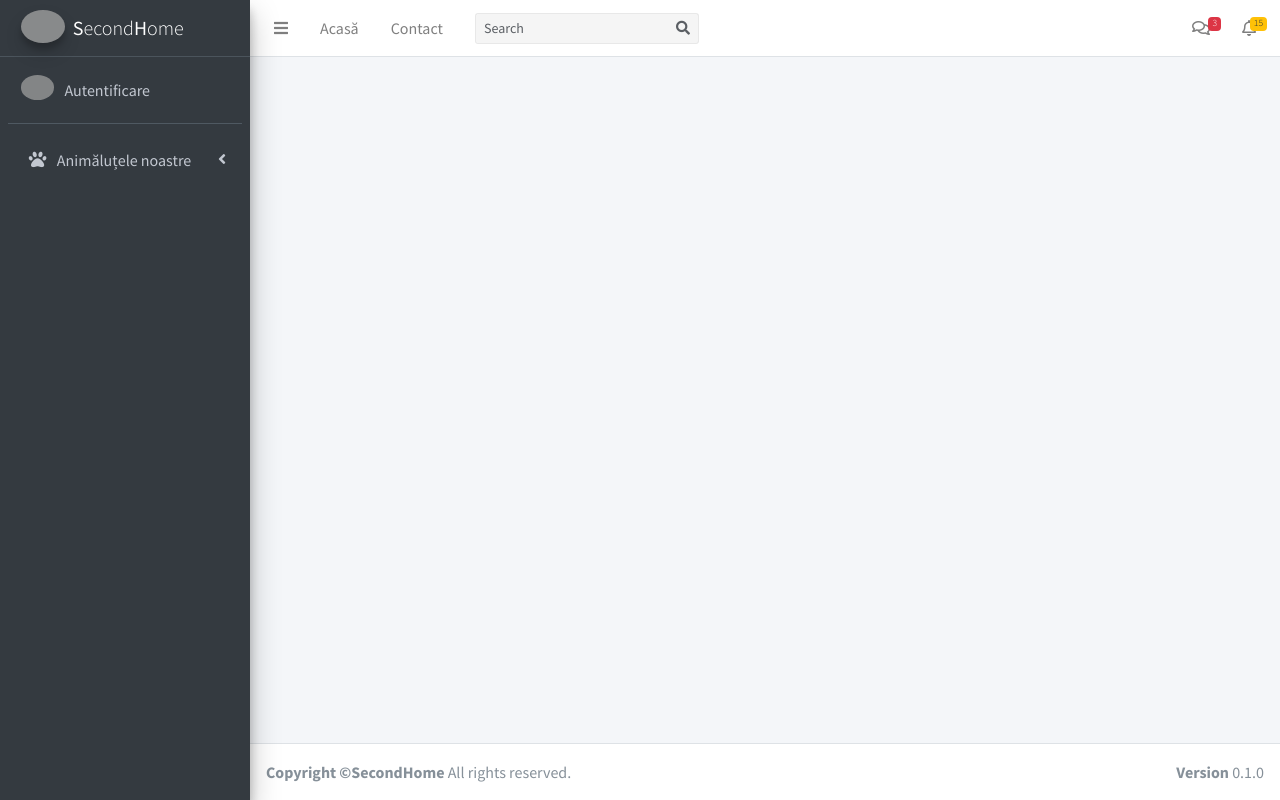
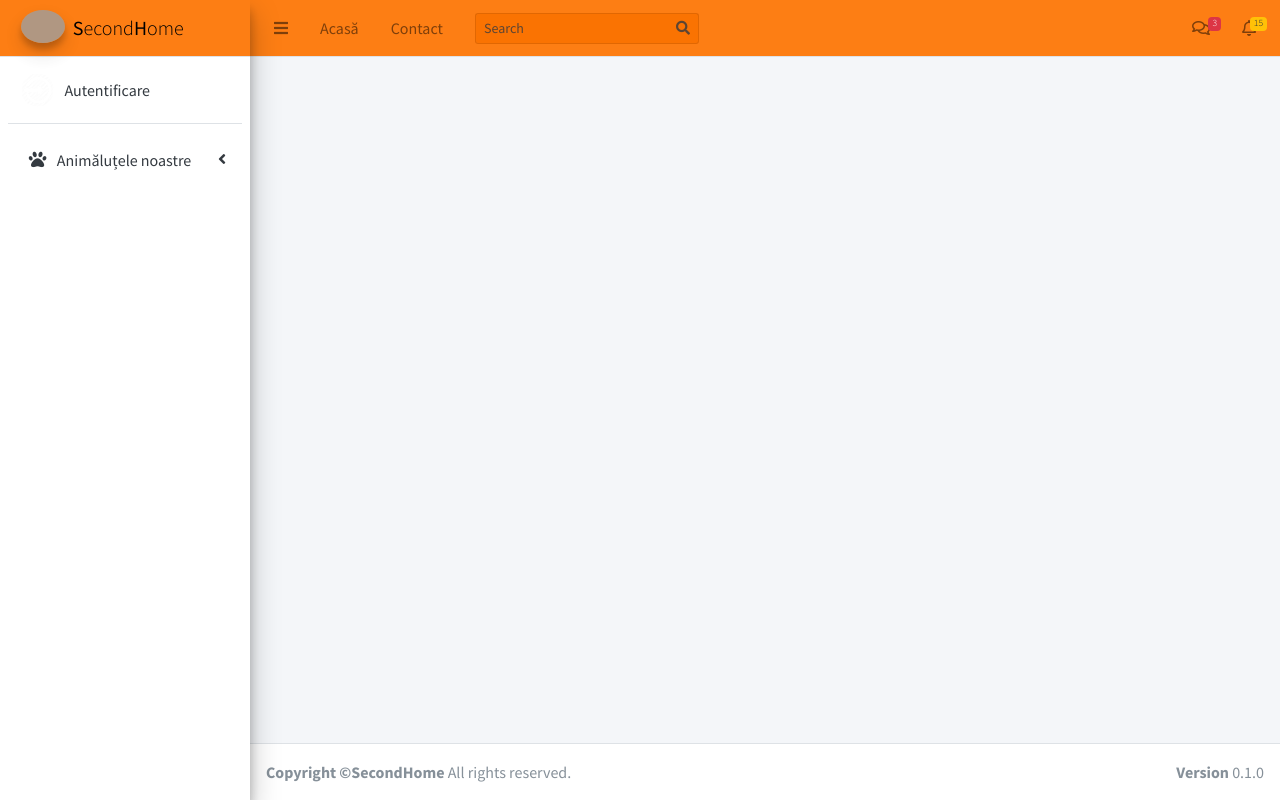
Before and after one commit to VladDuncea/SecondHome, a PHP site: page /index.php in a window 1280 px wide. Run offline with PHP 8.4, Linux system fonts and the light colour scheme; some libraries are stand-ins or nearby versions; grey boxes are pictures that could not be loaded.

Commit message:
Setare tema

```diff
--- /dev/null
+++ b/WEB/getanimals.js
@@ -0,0 +1,5 @@
+function get_animal() {
+    $.get('http://secondhome.fragmentedpixel.com/server/getanimals.php', function(data, status) {
+        console.log(`${data}`)
+    })
+}
--- a/WEB/pieces/navbar.php
+++ b/WEB/pieces/navbar.php
@@ -1,4 +1,4 @@
-<nav class="main-header navbar navbar-expand navbar-white navbar-light">
+<nav class="main-header navbar navbar-expand navbar-light navbar-orange">
     <!-- Left navbar links -->
     <ul class="navbar-nav">
         <li class="nav-item">
--- a/WEB/pieces/sidebar.php
+++ b/WEB/pieces/sidebar.php
@@ -1,7 +1,8 @@
 <script src='../../dist/js/addanimal.js'></script>
-<aside class="main-sidebar sidebar-dark-primary elevation-4">
+<script src='../../dist/js/getanimals.js'></script>
+<aside class="main-sidebar elevation-4 sidebar-light-orange">
     <!-- SecondHome logo + Name -->
-    <a href="index.php" class="brand-link">
+    <a href="index.php" class="brand-link navbar-orange">
         <img src="dist/img/logooo.png" alt="SecondHome Logo" class="brand-image img-circle elevation-3" style="opacity: .8">
         <span class="brand-text font-weight-light"><b>S</b>econd<b>H</b>ome</span>
     </a>
@@ -21,7 +22,7 @@
             </div>
         <?php else: ?>
             <div class="image">
-                <img src="dist/img/login2.png" class="img-circle" alt="Autentificare" style="opacity: .75">
+                <img src="login2.png" class="img-circle" alt="Autentificare" style="opacity: .75">
             </div>
             <div class="info">
                 <a href="login.php" class="d-block">Autentificare</a>
@@ -54,7 +55,7 @@
                     </a>
                     <ul class="nav nav-treeview">
                         <li class="nav-item">
-                            <a href="animale.php" class="nav-link">
+                            <a href="#" class="nav-link" onclick="get_animal();">
                                 <i class="nav-icon fas fa-paw-alt"></i>
                                 <p>Toate</p>
                             </a>
```
